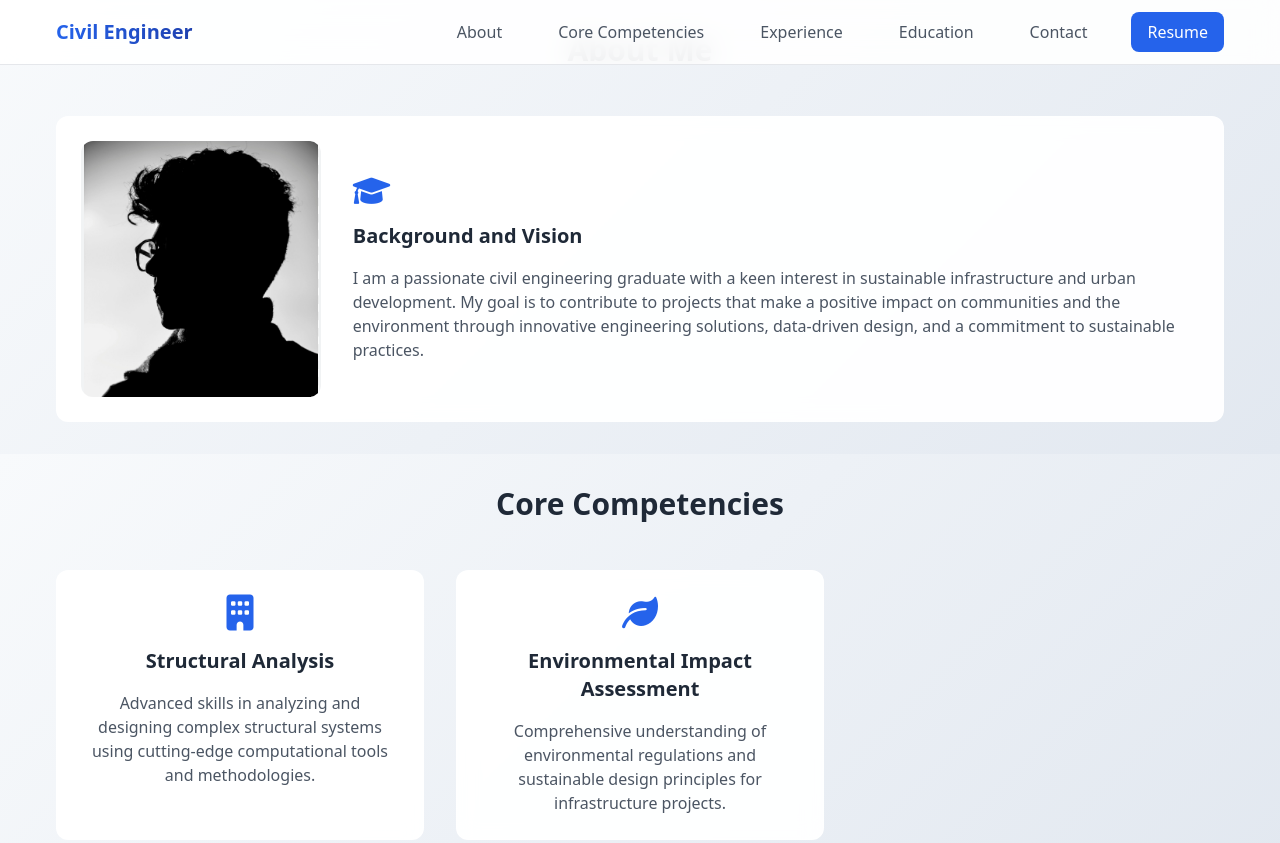
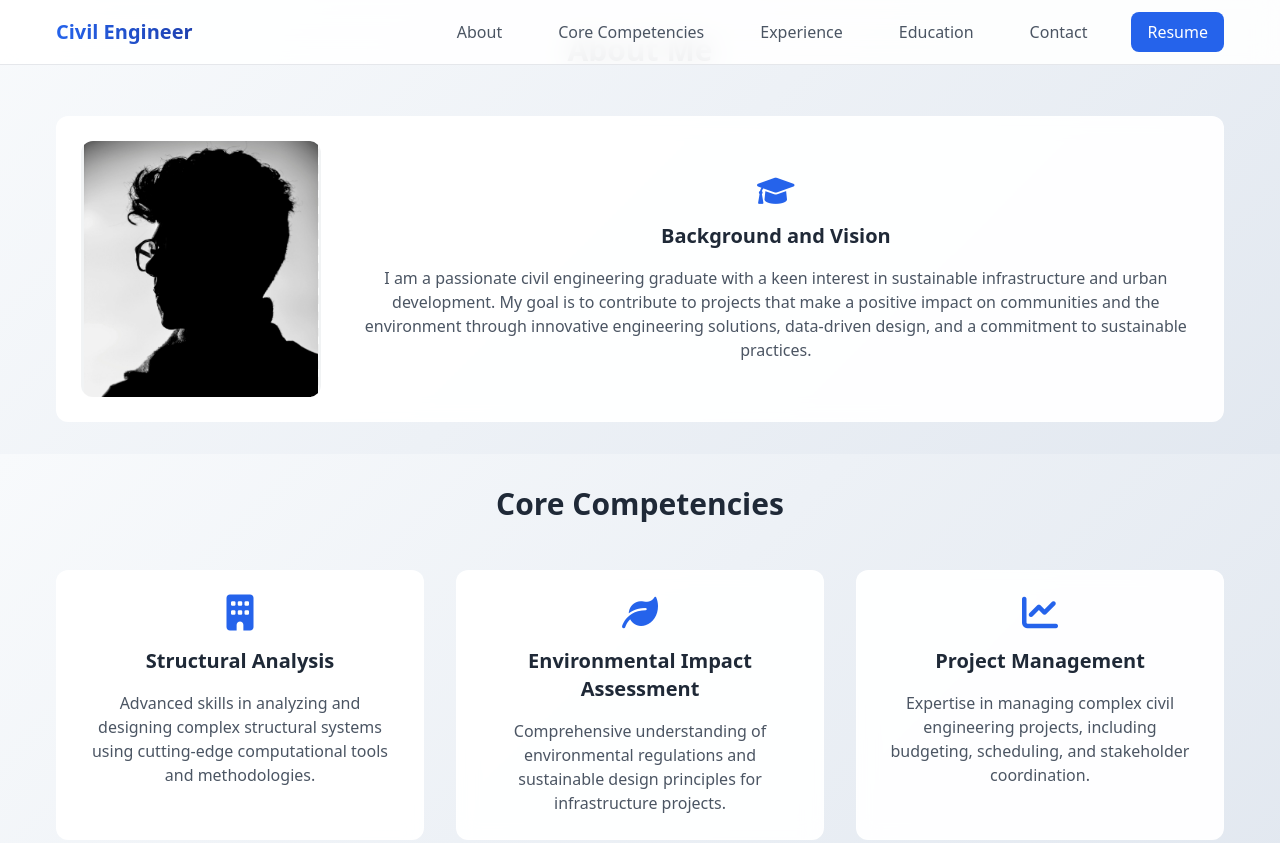
Before and after one commit to ram-polisetti/ManojD, a website: page index.html in a window 1280 px wide. Shown: the top 843 px of the page. Drawn offline with nearby package versions, Linux system fonts and the light colour scheme; files that its build step writes are made by us from their sources.

Commit message:
Updated core competencies

```diff
--- a/index.html
+++ b/index.html
@@ -54,10 +54,10 @@
         <div class="container mx-auto px-6">
             <h2 class="text-3xl font-bold mb-12 text-center">About Me</h2>
             <div class="flex md:flex-row flex-col items-center justify-between gap-8">
-                <div class="glass-card p-6 rounded-xl hover-card w-full md:w-auto">
+                <div class="glass-card p-6 rounded-xl hover-card w-full md:w-auto text-center">
                     <div class="flex md:flex-row flex-col items-center justify-between gap-8">
                         <img src="profile.png" alt="Profile Photo" class="w-64 h-64 object-cover rounded-xl mb-4 md:mb-0">
-                        <div class="text-center md:text-left">
+                        <div>
                             <i class="fas fa-graduation-cap text-3xl text-blue-600 mb-4"></i>
                             <h3 class="text-xl font-bold mb-4">Background and Vision</h3>
                             <p class="text-gray-600 text-base">I am a passionate civil engineering graduate with a keen interest in sustainable infrastructure and urban development. My goal is to contribute to projects that make a positive impact on communities and the environment through innovative engineering solutions, data-driven design, and a commitment to sustainable practices.</p>
@@ -80,12 +80,21 @@
                         <p class="text-gray-600">Advanced skills in analyzing and designing complex structural systems using cutting-edge computational tools and methodologies.</p>
                     </div>
                 </div>
-
                 <div class="glass-card p-6 rounded-xl hover-card">
                     <div class="text-center">
                         <i class="fas fa-leaf text-4xl text-blue-600 mb-4"></i>
                         <h3 class="text-xl font-bold mb-4">Environmental Impact Assessment</h3>
                         <p class="text-gray-600">Comprehensive understanding of environmental regulations and sustainable design principles for infrastructure projects.</p>
+                    </div>
+                </div>
+                <div class="glass-card p-6 rounded-xl hover-card">
+                    <div class="text-center">
+                        <i class="fas fa-chart-line text-4xl text-blue-600 mb-4"></i>
+                        <h3 class="text-xl font-bold mb-4">Project Management</h3>
+                        <p class="text-gray-600">Expertise in managing complex civil engineering projects, including budgeting, scheduling, and stakeholder coordination.</p>
+                    </div>
+                </div>
+            </div>
         </div>
     </section>
 
```
Lines whose indentation alone changed are shown as unchanged.
